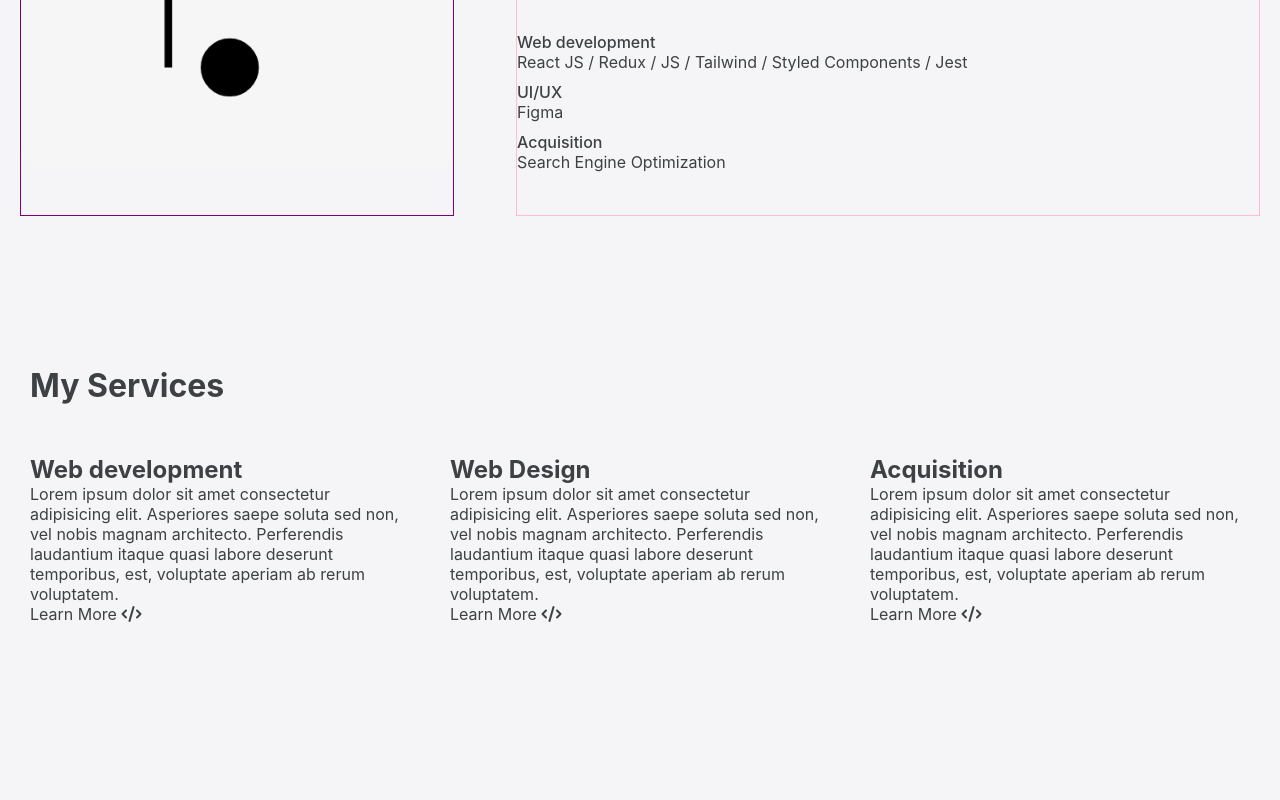
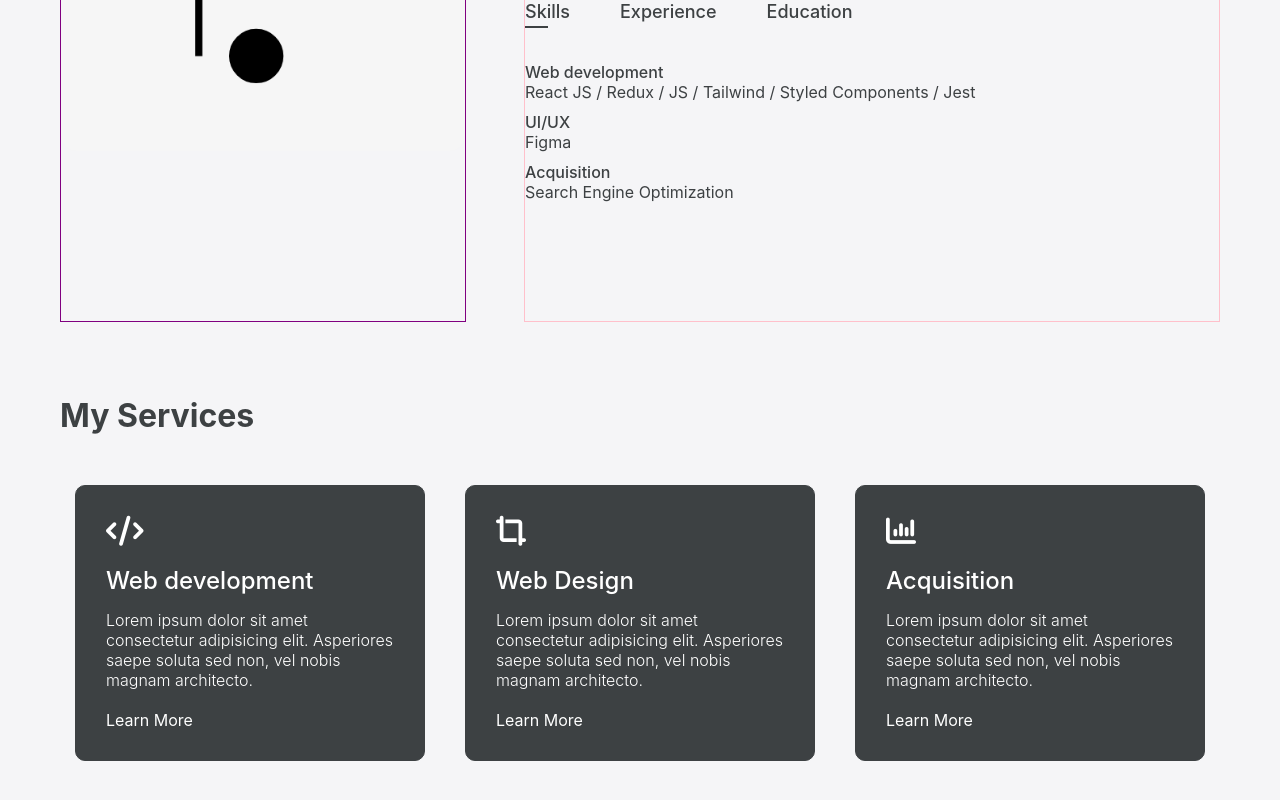
Before and after one commit to YanisMorzak/portfolio, a React (Create React App) app: page / in a window 1280 px wide. Shown: the part 1104-1904 px from the top of the page. Before the commit the page ends 1758 px from the top, so only its background shows below. Built offline with nearby package versions, Linux system fonts and the light colour scheme.

Commit message:
💄  F03-Services: Add style to Services

```diff
--- a/src/components/About.jsx
+++ b/src/components/About.jsx
@@ -120,11 +120,11 @@ export default function About() {
 
 const AboutStyled = styled.div`
   .about {
-    height: 80vh;
-    padding: 20px;
+    height: 700px;
+    padding: 30px 60px;
 
     .row {
-      height: 80%;
+      height: 90%;
       margin-top: 20px;
       display: flex;
       justify-content: space-between;
@@ -133,6 +133,7 @@ const AboutStyled = styled.div`
       .col-1 {
         border: 1px solid purple;
         flex-basis: 35%;
+        height: 100%;
 
         img {
           width: 100%;
@@ -142,6 +143,7 @@ const AboutStyled = styled.div`
       .col-2 {
         border: 1px solid pink;
         flex-basis: 60%;
+        height: 100%;
         .sub-title {
           margin-bottom: 15px;
         }
--- a/src/components/Services.jsx
+++ b/src/components/Services.jsx
@@ -8,39 +8,48 @@ export default function Services() {
         <h1>My Services</h1>
         <div className="services-list">
           <div>
+            <i className="fa-solid fa-code"></i>
             <h2>Web development</h2>
+
             <p>
               Lorem ipsum dolor sit amet consectetur adipisicing elit.
               Asperiores saepe soluta sed non, vel nobis magnam architecto.
-              Perferendis laudantium itaque quasi labore deserunt temporibus,
-              est, voluptate aperiam ab rerum voluptatem.
             </p>
-            <a href="https://github.com/YanisMorzak?tab=repositories">
-              Learn More <i class="fa-solid fa-code"></i>
+            <a
+              href="https://github.com/YanisMorzak?tab=repositories"
+              target="_blank"
+            >
+              Learn More
             </a>
           </div>
           <div>
+            <i className="fa-solid fa-crop-simple"></i>
             <h2>Web Design</h2>
+
             <p>
               Lorem ipsum dolor sit amet consectetur adipisicing elit.
               Asperiores saepe soluta sed non, vel nobis magnam architecto.
-              Perferendis laudantium itaque quasi labore deserunt temporibus,
-              est, voluptate aperiam ab rerum voluptatem.
             </p>
-            <a href="https://github.com/YanisMorzak?tab=repositories">
-              Learn More <i class="fa-solid fa-code"></i>
+            <a
+              href="https://github.com/YanisMorzak?tab=repositories"
+              target="_blank"
+            >
+              Learn More
             </a>
           </div>
           <div>
+            <i className="fa-solid fa-chart-column"></i>
             <h2>Acquisition</h2>
+
             <p>
               Lorem ipsum dolor sit amet consectetur adipisicing elit.
               Asperiores saepe soluta sed non, vel nobis magnam architecto.
-              Perferendis laudantium itaque quasi labore deserunt temporibus,
-              est, voluptate aperiam ab rerum voluptatem.
             </p>
-            <a href="https://github.com/YanisMorzak?tab=repositories">
-              Learn More <i class="fa-solid fa-code"></i>
+            <a
+              href="https://github.com/YanisMorzak?tab=repositories"
+              target="_blank"
+            >
+              Learn More
             </a>
           </div>
         </div>
@@ -50,11 +59,57 @@ export default function Services() {
 }
 
 const ServicesStyled = styled.div`
-  padding: 30px;
+  padding: 0 60px;
   .services-list {
     display: grid;
-    grid-template-columns: repeat(auto-fit, minmax(250px, 1fr));
+    grid-template-columns: repeat(auto-fit, minmax(250px, 350px));
     grid-gap: 40px;
-    margin-top: 50px;
+    margin: 50px 0;
+    justify-content: center;
+    align-items: center;
+
+    @media screen and (min-width: 1600px) {
+      grid-gap: 60px;
+    }
+
+    div {
+      background: #3d4143;
+      border: 1px solid #3d4143;
+      color: white;
+      padding: 30px;
+      border-radius: 10px;
+      font-weight: 300;
+      transition: background 0.5s, transform 0.5s;
+      &:hover {
+        background: #f5f5f7;
+        color: #3d4143;
+        border: 1px solid #3d4143;
+        transform: translateY(-10px);
+
+        a {
+          color: #3d4143;
+        }
+      }
+
+      i {
+        font-size: 30px;
+        margin-bottom: 20px;
+      }
+      h2 {
+        margin-bottom: 15px;
+        font-weight: 500;
+      }
+      p {
+        margin-bottom: 20px;
+      }
+      a {
+        color: white;
+        font-weight: 400;
+        &:hover {
+          color: #3d4143;
+          text-decoration: underline;
+        }
+      }
+    }
   }
 `;
```
